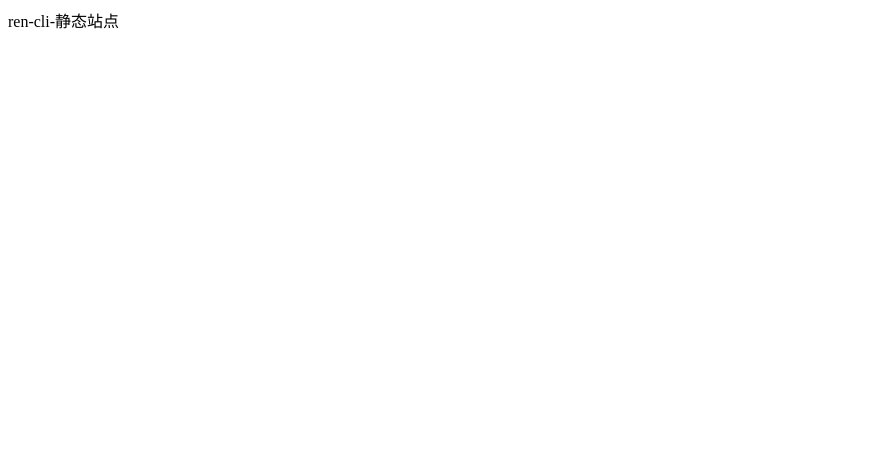
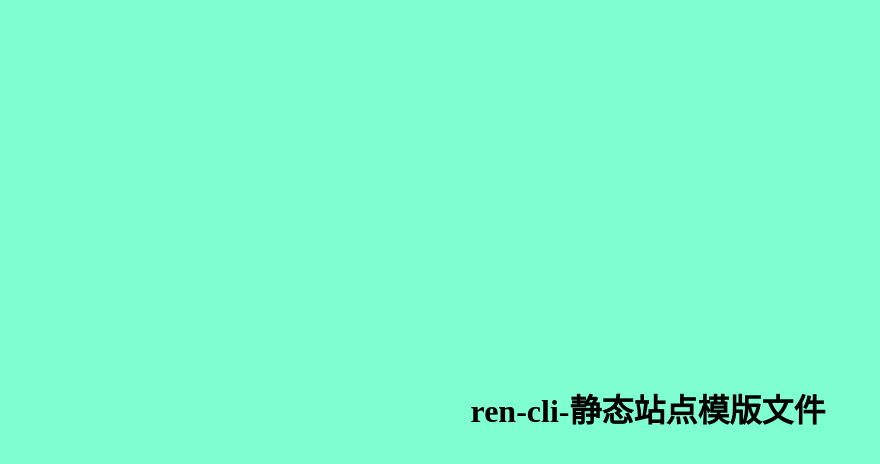
Before and after one commit to MrLaoRen/ren-cli-site, a plain HTML site: page index.html in a window 1280 px wide. Shown: the whole page, without its empty margins (0-880 px from the left). Drawn offline with Linux system fonts and the light colour scheme.

Commit message:
feat: init site

```diff
--- a/index.html
+++ b/index.html
@@ -4,8 +4,20 @@
     <meta charset="UTF-8">
     <meta name="viewport" content="width=device-width, initial-scale=1.0">
     <title>Document</title>
+    <style>
+        body {
+            width: 100vw;
+            height: 100vh;
+            display: flex;
+            align-items: center;
+            justify-content: center;
+            font-size: 32px;
+            font-weight: bolder;
+            background-color: rgba(0, 255, 162, 0.5);
+        }
+    </style>
 </head>
 <body>
-    ren-cli-静态站点
+    ren-cli-静态站点模版文件
 </body>
 </html>
```
